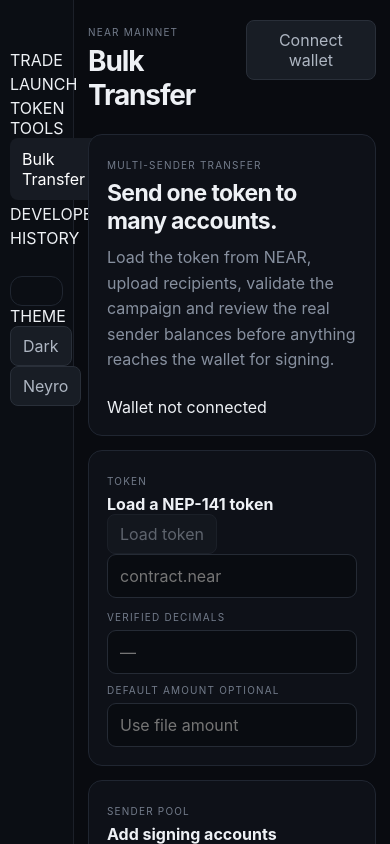
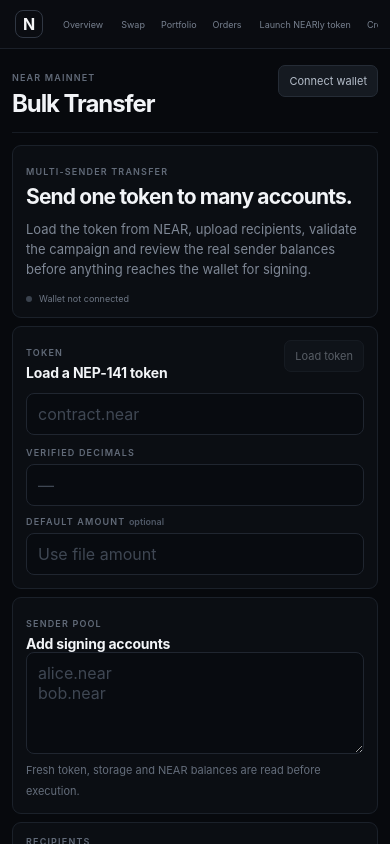
Before and after one commit to rhynox-ui/Neyro, a React (Vite) app in the folder web/: page / in a window 390 px wide. Shown: the top 844 px of the page. Built offline with nearby package versions, Linux system fonts and the light colour scheme.

Commit message:
ui(web): tighten terminal layout and mobile rendering

```diff
--- a/web/src/styles.css
+++ b/web/src/styles.css
@@ -1,83 +1,213 @@
 :root {
   font-family: Inter, ui-sans-serif, system-ui, -apple-system, BlinkMacSystemFont, "Segoe UI", sans-serif;
-  color: #eef1f5;
-  background: #090b10;
+  color: #f2f4f7;
+  background: #07090d;
   font-synthesis: none;
   text-rendering: optimizeLegibility;
 }
 * { box-sizing: border-box; }
-body { margin: 0; min-width: 320px; background: #090b10; }
+html { background: #07090d; }
+body { margin: 0; min-width: 320px; background: #07090d; }
 button, input, textarea { font: inherit; }
-button { border: 0; }
-.shell { min-height: 100vh; display: flex; }
+button { border: 0; cursor: pointer; }
+button:disabled { opacity: .45; cursor: not-allowed; }
+
+.shell { min-height: 100vh; display: grid; grid-template-columns: 216px minmax(0, 1fr); }
 .sidebar {
-  width: 245px; min-height: 100vh; padding: 24px 16px; display: flex;
-  flex-direction: column; gap: 28px; background: #0b0e14; border-right: 1px solid #1c2029;
+  position: sticky; top: 0; height: 100vh; padding: 20px 12px;
+  display: flex; flex-direction: column; gap: 24px;
+  background: #0a0c11; border-right: 1px solid #1b2029; overflow: hidden;
 }
-.brand { display: flex; align-items: center; gap: 11px; }
-.brand > b { width: 34px; height: 34px; display: grid; place-items: center; border: 1px solid #2d3440; border-radius: 10px; }
-.brand strong { display: block; font-size: 14px; letter-spacing: .14em; }
-.brand small { color: #6f7785; font-size: 9px; letter-spacing: .18em; }
-nav { display: grid; gap: 4px; }
-.nav { background: transparent; color: #858d9b; text-align: left; padding: 11px 12px; border-radius: 8px; }
-.nav.active { background: #171b23; color: #fff; }
-.wallet-box { margin-top: auto; padding: 14px; border: 1px solid #202631; border-radius: 12px; display: grid; gap: 8px; }
-.wallet-box span, label, .eyebrow { color: #737c8b; font-size: 10px; letter-spacing: .12em; text-transform: uppercase; }
-.wallet-box strong { font-size: 13px; }
-.wallet-box small, footer, .muted, .message { color: #687180; font-size: 12px; line-height: 1.5; }
-main { width: min(1180px, 100%); margin: auto; padding: 28px; }
-header { display: flex; justify-content: space-between; align-items: flex-start; margin-bottom: 22px; }
+.brand { display: flex; align-items: center; gap: 10px; padding: 2px 8px; }
+.brand-mark {
+  width: 30px; height: 30px; display: grid; place-items: center;
+  border: 1px solid #303743; border-radius: 8px; color: #f5f6f8; font-weight: 700;
+}
+.brand strong { display: block; font-size: 12px; letter-spacing: .16em; }
+.brand small { display: block; margin-top: 2px; color: #626b79; font-size: 8px; letter-spacing: .18em; }
+
+.nav-groups { display: grid; gap: 18px; overflow: auto; scrollbar-width: none; }
+.nav-groups::-webkit-scrollbar { display: none; }
+.nav-group { display: grid; gap: 2px; }
+.nav-label {
+  padding: 0 9px 6px; color: #555e6d; font-size: 9px;
+  font-weight: 600; letter-spacing: .16em;
+}
+.nav {
+  width: 100%; display: flex; align-items: center; gap: 9px;
+  padding: 8px 9px; border-radius: 7px; background: transparent;
+  color: #77808f; text-align: left; font-size: 12px;
+}
+.nav:hover { color: #c7ccd4; background: #0f131a; }
+.nav.active { background: #171c24; color: #f1f3f6; }
+.nav-dot {
+  width: 4px; height: 4px; flex: 0 0 4px; border-radius: 50%; background: #343b47;
+}
+.nav.active .nav-dot { background: #dce1e8; }
+
+.sidebar-bottom { margin-top: auto; display: grid; gap: 10px; }
+.wallet-box {
+  padding: 12px; display: grid; gap: 7px;
+  border: 1px solid #1e242e; border-radius: 10px; background: #0d1016;
+}
+.wallet-box span, .theme-switcher > span, label, .eyebrow {
+  color: #626b79; font-size: 9px; font-weight: 600;
+  letter-spacing: .13em; text-transform: uppercase;
+}
+.wallet-box strong { overflow: hidden; text-overflow: ellipsis; white-space: nowrap; font-size: 12px; }
+.wallet-box small, footer, .muted, .message, small {
+  color: #646d7b; font-size: 11px; line-height: 1.45;
+}
+.theme-switcher { display: grid; gap: 6px; }
+.theme-switcher > div { display: flex; gap: 4px; }
+.theme { flex: 1; padding: 7px 8px; border-radius: 7px; color: #7b8492; background: transparent; border: 1px solid #1c222b; }
+.theme.active { color: #e5e8ed; background: #141920; }
+
+main { width: min(1240px, 100%); margin: 0 auto; padding: 30px 34px 22px; min-width: 0; }
+header {
+  display: flex; justify-content: space-between; align-items: center; gap: 18px;
+  padding-bottom: 22px; border-bottom: 1px solid #171c24;
+}
+.header-actions { display: flex; align-items: center; gap: 8px; min-width: 0; }
+.account-pill {
+  max-width: 240px; overflow: hidden; text-overflow: ellipsis; white-space: nowrap;
+  padding: 7px 10px; border: 1px solid #252c36; border-radius: 7px;
+  color: #9da6b4; background: #0d1016; font-size: 11px;
+}
 h1, h2, h3, p { margin: 0; }
-h1 { margin-top: 4px; font-size: clamp(28px, 4vw, 38px); letter-spacing: -.04em; }
-h2 { margin-top: 6px; font-size: 23px; letter-spacing: -.03em; }
-h3 { margin-top: 5px; font-size: 16px; }
-.pill, .badge { color: #9ca5b2; border: 1px solid #282e38; border-radius: 999px; padding: 8px 10px; font-size: 11px; }
-.grid { display: grid; grid-template-columns: repeat(2, minmax(0, 1fr)); gap: 14px; }
-.card { padding: 18px; background: #0e1118; border: 1px solid #202631; border-radius: 14px; }
+h1 { margin-top: 4px; font-size: clamp(25px, 3vw, 34px); letter-spacing: -.045em; }
+h2 { margin-top: 5px; font-size: clamp(21px, 2.3vw, 28px); letter-spacing: -.04em; }
+h3 { margin-top: 4px; font-size: 14px; letter-spacing: -.015em; }
+.grid { display: grid; grid-template-columns: minmax(0, 1fr) minmax(0, 1fr); gap: 10px; padding-top: 18px; }
+.card {
+  min-width: 0; padding: 16px; background: #0b0e13;
+  border: 1px solid #1b212a; border-radius: 11px;
+}
 .full, .hero, .stats { grid-column: 1 / -1; }
-.hero { display: flex; justify-content: space-between; align-items: center; gap: 24px; }
-.hero p { max-width: 720px; margin-top: 10px; color: #87909f; line-height: 1.6; }
-label { display: block; margin-bottom: 7px; }
+
+.hero {
+  min-height: 148px; display: flex; align-items: flex-end; justify-content: space-between;
+  gap: 28px; padding: 22px;
+}
+.hero p { max-width: 690px; margin-top: 10px; color: #7e8795; line-height: 1.55; font-size: 13px; }
+.hero-state {
+  display: inline-flex; align-items: center; gap: 7px; flex: 0 0 auto;
+  color: #6e7785; font-size: 10px; white-space: nowrap;
+}
+.status-dot { width: 6px; height: 6px; border-radius: 50%; background: #3a424e; }
+.status-dot.live { background: #9ac7ad; }
+.section-head, .row-title {
+  display: flex; justify-content: space-between; align-items: center; gap: 12px;
+}
+.token-card { display: grid; gap: 12px; }
+.token-meta {
+  display: flex; flex-wrap: wrap; gap: 6px;
+  color: #66707e; font-size: 10px;
+}
+.token-meta span {
+  padding: 5px 7px; border: 1px solid #1d232c; border-radius: 6px; background: #0a0d12;
+}
+.live-label { color: #8db99f; font-size: 10px; }
+.optional { text-transform: none; letter-spacing: 0; color: #4f5866; }
+
+label { display: block; margin-bottom: 6px; }
 input, textarea {
-  width: 100%; color: #edf0f4; background: #090c11; border: 1px solid #252b35;
-  border-radius: 9px; padding: 11px 12px; outline: none;
+  width: 100%; color: #edf0f4; background: #080b10;
+  border: 1px solid #202630; border-radius: 8px; padding: 10px 11px;
+  outline: none; transition: border-color .15s ease, background .15s ease;
 }
-textarea { resize: vertical; }
-input:focus, textarea:focus { border-color: #596575; }
-.two { display: grid; grid-template-columns: 1fr 1fr; gap: 10px; margin-top: 13px; }
-.row-title { display: flex; justify-content: space-between; align-items: center; gap: 15px; }
+input::placeholder, textarea::placeholder { color: #3f4753; }
+input:focus, textarea:focus { border-color: #3b4451; background: #090c11; }
+input[readonly] { color: #8b94a2; }
+textarea { resize: vertical; min-height: 92px; }
+.two { display: grid; grid-template-columns: 1fr 1fr; gap: 10px; }
 .drop {
-  min-height: 130px; margin-top: 14px; display: grid; place-items: center; align-content: center;
-  gap: 7px; border: 1px dashed #353d49; border-radius: 12px; cursor: pointer;
-  text-align: center; text-transform: none; letter-spacing: normal; font-size: inherit;
+  min-height: 112px; margin-top: 12px; display: grid; place-items: center;
+  align-content: center; gap: 5px; border: 1px dashed #2a313c; border-radius: 9px;
+  cursor: pointer; text-align: center; text-transform: none; letter-spacing: normal;
 }
+.drop:hover { border-color: #414a58; background: #0d1016; }
 .drop input { display: none; }
-.drop span { color: #697382; font-size: 12px; }
-.progress { height: 4px; margin-top: 12px; overflow: hidden; background: #191e27; border-radius: 4px; }
-.progress div { height: 100%; background: #d7dce4; }
-.message { margin-top: 11px; }
-.stats { display: grid; grid-template-columns: repeat(4, 1fr); gap: 10px; padding: 0; border: 0; background: transparent; }
-.stat { padding: 14px 16px; }
-.stat span { color: #737c8b; font-size: 11px; }
-.stat strong { display: block; margin-top: 5px; font-size: 21px; }
-.ready { color: #a9d4ba; }
-.warning { color: #e2bd86; }
-button:not(.nav) { padding: 9px 12px; border-radius: 8px; color: #aeb6c2; background: #181d25; border: 1px solid #292f39; }
-button:disabled { opacity: .5; cursor: not-allowed; }
-.table-wrap { overflow: auto; margin-top: 14px; }
-table { width: 100%; border-collapse: collapse; font-size: 12px; }
-th, td { text-align: left; padding: 10px 8px; border-top: 1px solid #1d222b; white-space: nowrap; }
-th { color: #697382; font-weight: 500; }
-td { color: #b8c0cb; }
-footer { padding: 18px 2px 24px; }
-@media (max-width: 850px) {
-  .sidebar { width: 74px; padding: 18px 10px; }
-  .brand div, .nav:not(.active), .wallet-box span, .wallet-box strong, .wallet-box small, .wallet-box button { display: none; }
-  main { padding: 20px 14px; }
-  .hero { align-items: flex-start; flex-direction: column; }
+.drop b { font-size: 12px; font-weight: 500; }
+.drop span { color: #5d6674; font-size: 10px; }
+.progress { height: 3px; margin-top: 10px; overflow: hidden; background: #181d25; border-radius: 3px; }
+.progress div { width: 100%; height: 100%; background: #cfd5dd; }
+.message { margin-top: 9px; }
+
+.stats {
+  display: grid; grid-template-columns: repeat(4, minmax(0, 1fr));
+  gap: 8px; padding: 0; border: 0; background: transparent;
 }
-@media (max-width: 620px) {
-  .grid, .stats, .two { grid-template-columns: 1fr; }
-  .hero, .full { grid-column: auto; }
-  .pill { display: none; }
+.stat { padding: 12px 14px; }
+.stat span { color: #596270; font-size: 9px; letter-spacing: .08em; text-transform: uppercase; }
+.stat strong { display: block; margin-top: 5px; font-size: 19px; letter-spacing: -.02em; }
+
+.ready { color: #9fc9af; }
+.warning { color: #d5b17b; }
+
+button:not(.nav):not(.theme) {
+  padding: 8px 10px; border-radius: 7px; color: #b4bdc9;
+  background: #151a21; border: 1px solid #252c36; font-size: 11px;
 }
+button:not(.nav):not(.theme):hover:not(:disabled) { color: #eef1f5; background: #1a2028; }
+
+.table-wrap { overflow: auto; margin-top: 12px; border: 1px solid #181e27; border-radius: 8px; }
+table { width: 100%; border-collapse: collapse; font-size: 11px; }
+th, td { text-align: left; padding: 9px 10px; border-bottom: 1px solid #171c24; white-space: nowrap; }
+tr:last-child td { border-bottom: 0; }
+th { color: #555f6e; font-weight: 500; }
+td { color: #aeb6c2; }
+
+.module-placeholder { max-width: 760px; margin-top: 18px; }
+.module-placeholder p { max-width: 650px; margin-top: 10px; color: #78818f; line-height: 1.6; font-size: 13px; }
+footer { padding: 18px 2px 6px; }
+
+@media (max-width: 900px) {
+  .shell { display: block; }
+  .sidebar {
+    position: sticky; z-index: 20; top: 0; width: 100%; height: auto;
+    min-height: 0; padding: 10px 12px; display: grid;
+    grid-template-columns: auto minmax(0, 1fr); gap: 10px;
+    border-right: 0; border-bottom: 1px solid #1b2029;
+  }
+  .brand { padding: 0 3px; }
+  .brand-mark { width: 28px; height: 28px; }
+  .sidebar-bottom { display: none; }
+  .nav-groups {
+    display: flex; align-items: center; gap: 4px; overflow-x: auto; overflow-y: hidden;
+  }
+  .nav-group { display: flex; flex: 0 0 auto; gap: 2px; align-items: center; }
+  .nav-label { display: none; }
+  .nav { width: auto; padding: 7px 9px; font-size: 10px; white-space: nowrap; }
+  .nav-dot { display: none; }
+  main { padding: 22px 18px 18px; }
+}
+
+@media (max-width: 650px) {
+  main { padding: 16px 12px 12px; }
+  header { align-items: flex-start; padding-bottom: 14px; }
+  h1 { font-size: 24px; }
+  .account-pill { max-width: 130px; }
+  .header-actions button { padding: 7px 8px; }
+  .grid { grid-template-columns: 1fr; gap: 8px; padding-top: 12px; }
+  .full, .hero, .stats { grid-column: auto; }
+  .hero { min-height: 0; align-items: flex-start; flex-direction: column; padding: 16px; gap: 14px; }
+  .hero-state { font-size: 9px; }
+  .two, .stats { grid-template-columns: 1fr 1fr; }
+  .card { padding: 13px; border-radius: 9px; }
+  .stats { gap: 6px; }
+  .stat { padding: 10px; }
+  .stat strong { font-size: 16px; }
+  .table-wrap { margin-left: -1px; margin-right: -1px; }
+}
+
+@media (max-width: 430px) {
+  .brand strong, .brand small { display: none; }
+  .brand { gap: 0; }
+  .nav { font-size: 9px; padding: 7px 7px; }
+  .header-actions button { font-size: 10px; }
+  .account-pill { max-width: 92px; }
+  .two, .stats { grid-template-columns: 1fr; }
+  .section-head { align-items: flex-start; }
+  .section-head > button { flex: 0 0 auto; }
+}
```
